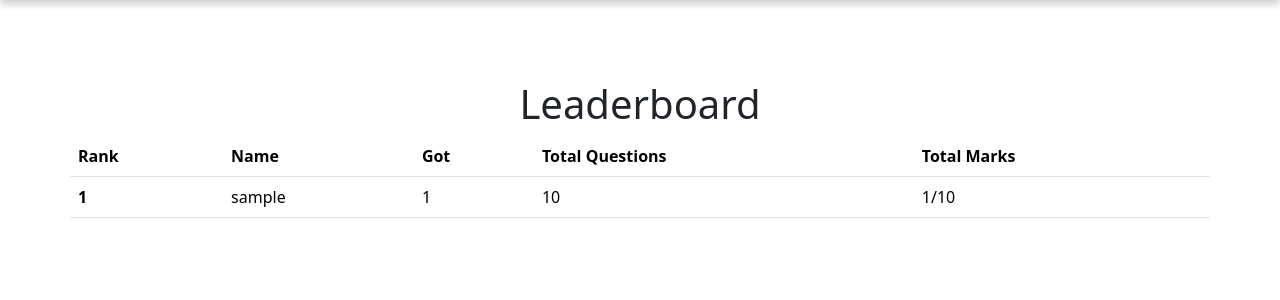
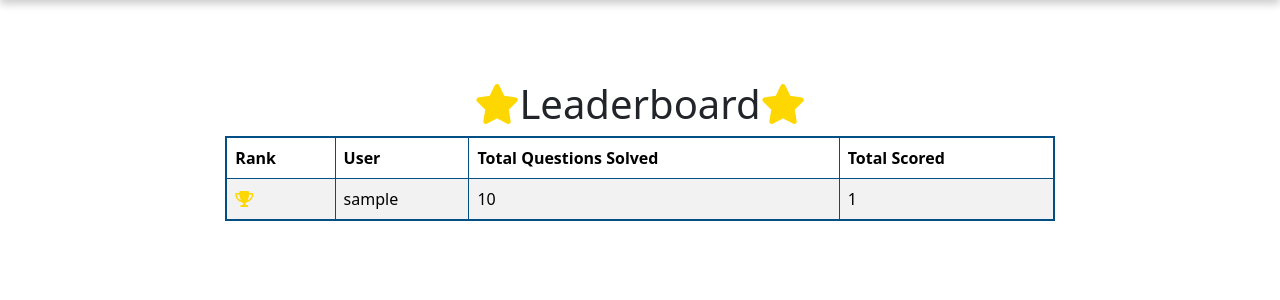
Before and after one commit to Alvin2058/minor2, a Django app: page /quiz/leaderboard/ in a window 1280 px wide. Shown: the part 76-376 px from the top of the page. Run offline with Django 5.2, Linux system fonts and the light colour scheme; tables that the repository leaves empty hold one stand-in row (values such as "Sample post").

Commit message:
Leaderboard

```diff
--- a/quiz/models.py
+++ b/quiz/models.py
@@ -1,34 +1,48 @@
-#quiz models.py
+# quiz/models.py
 from django.db import models
 from django.utils import timezone
 from django.contrib.auth.models import User
 
 class Question(models.Model):
+    QUESTION_CHOICES = [
+        ('A', 'Option A'),
+        ('B', 'Option B'),
+        ('C', 'Option C'),
+        ('D', 'Option D'),
+    ]
+
     question = models.TextField(blank=False, unique=True)
     option1 = models.CharField(blank=False, max_length=150)
     option2 = models.CharField(blank=False, max_length=150)
     option3 = models.CharField(blank=False, max_length=150)
     option4 = models.CharField(blank=False, max_length=150)
-    correct_option = models.CharField(max_length=1, blank=False)
+    correct_option = models.CharField(max_length=1, choices=QUESTION_CHOICES, blank=False)
     c_answer = models.CharField(max_length=250, blank=False)
 
-    # Define choices for subject field
     SUBJECT_CHOICES = [
         ('C', 'C'),
         ('Python', 'Python'),
         ('Java', 'Java'),
     ]
 
-    subject = models.CharField(max_length=50, choices=SUBJECT_CHOICES,default="Python")
+    subject = models.CharField(max_length=50, choices=SUBJECT_CHOICES, default="Python")
 
     def __str__(self):
-        return f"Question({self.question}"
+        return self.question
+
 
 class Mark(models.Model):
     total = models.IntegerField(blank=False)
     got = models.IntegerField(blank=False, default=0)
-    user = models.ForeignKey(User, on_delete=models.SET_NULL, null=True,related_name='quiz_marks')
+    user = models.ForeignKey(User, on_delete=models.SET_NULL, null=True, related_name='quiz_marks')
     timestamp = models.DateTimeField(default=timezone.now)
 
     def __str__(self):
         return f"Mark({self.got}/{self.total}, {self.user})"
+
+class AttemptedQuestion(models.Model):
+    user = models.ForeignKey(User, on_delete=models.CASCADE)
+    question = models.ForeignKey(Question, on_delete=models.CASCADE)
+
+    def __str__(self):
+        return f"{self.user} - {self.question}"
--- a/quiz/templates/quiz/leaderboard.html
+++ b/quiz/templates/quiz/leaderboard.html
@@ -1,34 +1,52 @@
-{% include "header.html" %}
+{% include 'header.html' %}
+{% block content %}
 
+<style>
+    .table-bordered-custom {
+        border: 2px solid #034f84; /* Highlight color for border */
+    }
+</style>
 
-{% block body %}
-<div class="container mt-5 mb-5">
-<div class="row">
-  <h1 class="text-center">Leaderboard</h1>
-</div>
-<div class="row">
-  <table class="table">
-  <thead>
+<div class="container-fluid mt-5 mb-5">
+    <h1 class="text-center"><i class="fa-solid fa-star" style="color: gold;"></i>Leaderboard<i class="fa-solid fa-star" style="color: gold;"></i></h1>
+    <div class="row justify-content-center">
+        <div class="col-lg-8">
+            <table class="table table-striped table-bordered table-bordered-custom">
+                <thead class="thead-dark">
                     <tr>
-      <th scope="col">Rank</th>
-      <th scope="col">Name</th>
-      <th scope="col">Got</th>
-      <th scope="col">Total Questions</th>
-      <th scope="col">Total Marks</th>
+                        <th>Rank</th>
+                        <th>User</th>
+                        <th>Total Questions Solved</th>
+                        <th>Total Scored</th>
                     </tr>
                 </thead>
                 <tbody>
-    {% for result in results %}
+                    {% for score in top_scores %}
                     <tr>
-      <th scope="row">{{ forloop.counter }}</th>
-      <td>{{ result.user.username }}</td>
-      <td>{{ result.got }}</td>
-      <td>{{ result.total }}</td>
-      <td>{{ result.got }}/{{ result.total }}</td>
+                        <td>
+                            {% if forloop.counter == 1 %}
+                                <i class="fas fa-trophy" style="color: gold;"></i>
+                            {% elif forloop.counter == 2 %}
+                                <i class="fas fa-trophy" style="color: silver;"></i>
+                            {% elif forloop.counter == 3 %}
+                                <i class="fas fa-trophy" style="color: #cd7f32;"></i>
+                            {% else %}
+                                {{ forloop.counter }}
+                            {% endif %}
+                        </td>
+                        <td>{{ score.username }}</td>
+                        <td>{{ score.total_questions }}</td>
+                        <td>{{ score.total_scored }}</td>
+                    </tr>
+                    {% empty %}
+                    <tr>
+                        <td colspan="4" class="text-center">No scores available</td>
                     </tr>
                     {% endfor %}
                 </tbody>
             </table>
         </div>
     </div>
+</div>
+
 {% endblock %}
--- a/quiz/urls.py
+++ b/quiz/urls.py
@@ -7,5 +7,5 @@ urlpatterns = [
     #path("add_question/", views.AddQuestion.as_view(), name="add_question"),
     path('history/', views.History.as_view(), name='history'),
     path("result/", views.Result.as_view(), name="result"),
-    path("leaderboard/", views.Leaderboard.as_view(), name="leaderboard")
+    path("leaderboard/", views.Leaderboard.as_view(), name="leaderboard"),
 ]
--- a/quiz/views.py
+++ b/quiz/views.py
@@ -1,36 +1,45 @@
-# quiz views
+# quiz/views.py
 from django.shortcuts import render, redirect
 from django.views import View
-from .models import Question, Mark
-from django.conf import settings
+from .models import Question, Mark, AttemptedQuestion
 from django.contrib import messages
 from django.utils.decorators import method_decorator
 from django.contrib.auth.decorators import login_required
+from random import sample
 from django.contrib.auth import get_user_model
-from random import sample
-
+from django.db.models import Sum
 
 @method_decorator(login_required, name='dispatch')
 class Quiz(View):
     def get(self, request):
+        user = request.user
         subject = request.GET.get('subject', None)  # Get subject from query parameter
 
-        questions = list(Question.objects.filter(subject=subject).order_by('?')[:10])
+        attempted_questions = AttemptedQuestion.objects.filter(user=user).values_list('question_id', flat=True)
+        questions = Question.objects.exclude(id__in=attempted_questions)
 
+        if subject:
+            questions = questions.filter(subject=subject)
+            # If no questions for the subject, show a message
+            if not questions.exists():
+                messages.info(request, f'No questions available for the subject: {subject}')
+                return redirect('quiz')  # Redirect to quiz page or a suitable page
+
+            questions = list(questions.order_by('?')[:10])
+        else:
+            questions = list(questions.order_by('?')[:10])
+
+        if not questions:
+            return render(request, "quiz/quiz.html", {"questions": [], "subject": subject})
+
+        # Sample requires a sequence, so convert to a list explicitly
         random_questions = sample(questions, len(questions))
 
-        return render(
-            request,
-            "quiz/quiz.html",
-            {"questions": random_questions, "subject": subject}  # Pass subject to template
-        )
+        return render(request, "quiz/quiz.html", {"questions": random_questions, "subject": subject})
 
     def post(self, request):
         user_instance = request.user
-        subject = request.GET.get('subject', None)  # Get subject from query parameter
-
         total_questions = 10
-
         mark = Mark(user=user_instance, total=total_questions)
         correct_answers = []
         incorrect_answers = []
@@ -42,6 +51,7 @@ class Quiz(View):
                 selected_option = request.POST.get(f'q_answer_{q_id}')  # Get selected answer based on question ID
                 q = Question.objects.filter(pk=q_id).first()
                 if q:
+                    AttemptedQuestion.objects.create(user=user_instance, question=q)  # Log the attempted question
                     selected_option_text = ""
                     if selected_option == 'A':
                         selected_option_text = q.option1
@@ -73,8 +83,8 @@ class Quiz(View):
             "correct_answers": correct_answers,
             "incorrect_answers": incorrect_answers,
         })
+
     def dispatch(self, request, *args, **kwargs):
-        # Check if user is authenticated
         if not request.user.is_authenticated:
             messages.info(request, 'You need to log in to take the quiz.')
             return redirect('login')  # Redirect to login page if not authenticated
@@ -84,41 +94,41 @@ class Quiz(View):
 class History(View):
     def get(self, request):
         user_instance = request.user
-        # Get all Mark instances for the user, ordered by timestamp
         history = Mark.objects.filter(user=user_instance).order_by('-timestamp')
-
-        return render(request, "quiz/history.html", {
-            "history": history
-        })
-
-
-#@method_decorator(login_required, name="dispatch")
+        return render(request, "quiz/history.html", {"history": history})
 
 class Result(View):
+    @method_decorator(login_required)
     def get(self, request, subject=None):
         user_instance = request.user
-
-        if subject:
-            # Filter questions and count total for the specific subject
-            total_questions = Question.objects.filter(subject=subject).count()
-            # Retrieve mark instance for the specific subject
-            results = Mark.objects.filter(user=user_instance, total=total_questions)
-        # else:
-            # If no subject specified, show total marks for all questions
-            # total_questions = Question.objects.count()
-            # results = Mark.objects.filter(user=user_instance, total=total_questions)
-
+        total_questions = Question.objects.filter(subject=subject).count() if subject else Question.objects.count()
+        results = Mark.objects.filter(user=user_instance, total=total_questions)
         return render(request, "quiz/result.html", {
             "results": results,
             "total_questions": total_questions,
-            "subject": subject  # Pass subject to template for display purposes
+            "subject": subject
         })
-
 
 class Leaderboard(View):
     def get(self, request):
-        return render(
-            request,
-            "quiz/leaderboard.html",
-            {"results": Mark.objects.all().order_by("-got")[:10]}
-        )
+        # Aggregate total questions and total score for each user
+        user_scores = Mark.objects.values('user').annotate(
+            total_questions=Sum('total'),
+            total_scored=Sum('got')
+        ).order_by('-total_scored')[:10]
+
+        # Fetch user instances to display usernames
+        user_ids = [score['user'] for score in user_scores]
+        users = {user.id: user for user in get_user_model().objects.filter(id__in=user_ids)}
+
+        # Prepare data for rendering
+        top_scores = []
+        for score in user_scores:
+            user = users.get(score['user'])
+            top_scores.append({
+                'username': user.username if user else 'Unknown',
+                'total_questions': score['total_questions'],
+                'total_scored': score['total_scored'],
+            })
+
+        return render(request, "quiz/leaderboard.html", {"top_scores": top_scores})
--- a/templates/header.html
+++ b/templates/header.html
@@ -40,6 +40,10 @@
                         {% if user.is_authenticated %}
                             <a href="{% url 'logout' %}" class="btn btn-outline-success me-2">Logout</a>
                             <a href="{% url 'profile' %}" class="btn btn-outline-success me-2">View Profile <i class="fa-solid fa-user"></i></a>
+                            <a class="navbar-brand" href="{% url 'leaderboard' %}" title="Leaderboard">
+                                <i class="fa-solid fa-ranking-star" style="color: rgb(24, 64, 151);"></i>
+                            </a>
+
                         {% else %}
                             <a href="{% url 'register' %}" class="btn btn-outline-success me-2">Sign Up&nbsp;<i class="fa-solid fa-user-plus"></i></a>
                             <a href="{% url 'login' %}" class="btn btn-outline-success">Login&nbsp;<i class="fa-solid fa-arrow-right-to-bracket"></i></a>
```
Also changed, not shown: compiler/templates/compiler/compiler.html (+11 -13 lines), quiz/migrations/0011_remove_question_creator_attemptedquestion.py (added), quiz/migrations/0012_alter_question_correct_option.py (added), static/images/leaderb-removebg-preview.png (added). Lines whose indentation alone changed are shown as unchanged.
